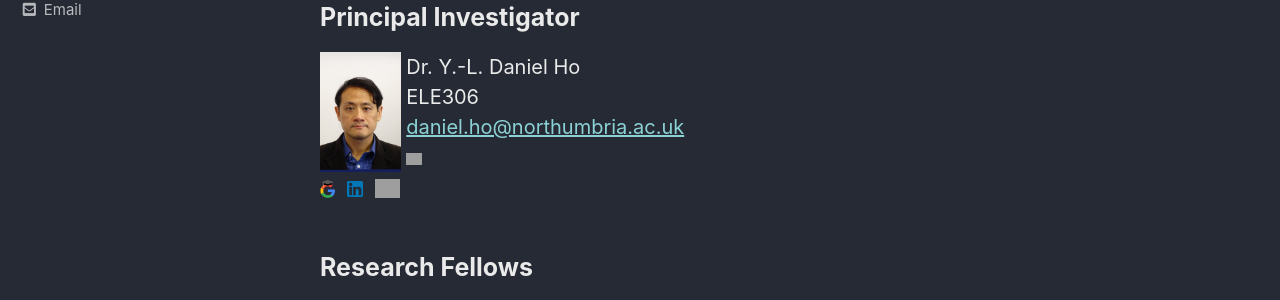
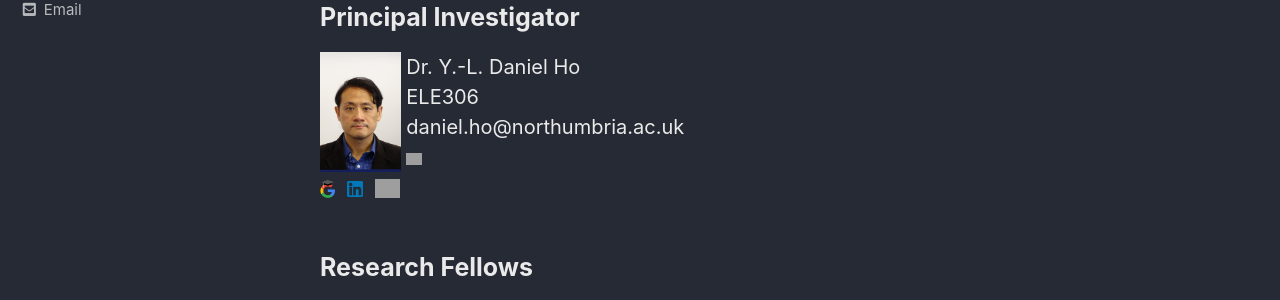
Before and after one commit to qubits/nanophotonicenglab.github.io, a Jekyll site: the page built from _pages/people.md, in a window 1280 px wide. Shown: the part 189-489 px from the top of the page. Built offline with Jekyll 4.4.1, drawn with Linux system fonts in a browser that asks for light colours; cached includes are drawn as plain includes.

Commit message:
Update people.md

```diff
--- a/_pages/people.md
+++ b/_pages/people.md
@@ -11,7 +11,7 @@ author_profile: true
 <img src="{{ site.url }}{{ site.baseurl }}/assets/profiles/profile_im_DH.jpg" style="float: left;height: 120px"/>
 &nbsp;Dr. Y.-L. Daniel Ho<br>
 &nbsp;ELE306<br>
-&nbsp;<daniel.ho@northumbria.ac.uk><br>
+&nbsp;daniel.ho@northumbria.ac.uk<br>
 &nbsp;<a href="https://www.northumbria.ac.uk/about-us/our-staff/h/daniel-ho/"><img src="{{ site.url }}{{ site.baseurl }}/assets/profiles/nuw.png" style="left;width: 2.5%; border: none; text-decoration: none"/></a><br>
 <a href="https://scholar.google.co.uk/citations?user=LNZN_NIAAAAJ"><img src="{{ site.url }}{{ site.baseurl }}/assets/profiles/google.png" style="width: 2.5%; border: none; text-decoration: none"/></a>&nbsp;
 <a href="https://www.linkedin.com/in/quantumgeezer/"><img src="{{ site.url }}{{ site.baseurl }}/assets/profiles/linkedin.png" style="width: 2.5%; border: none; text-decoration: none"/></a>&nbsp;
```
